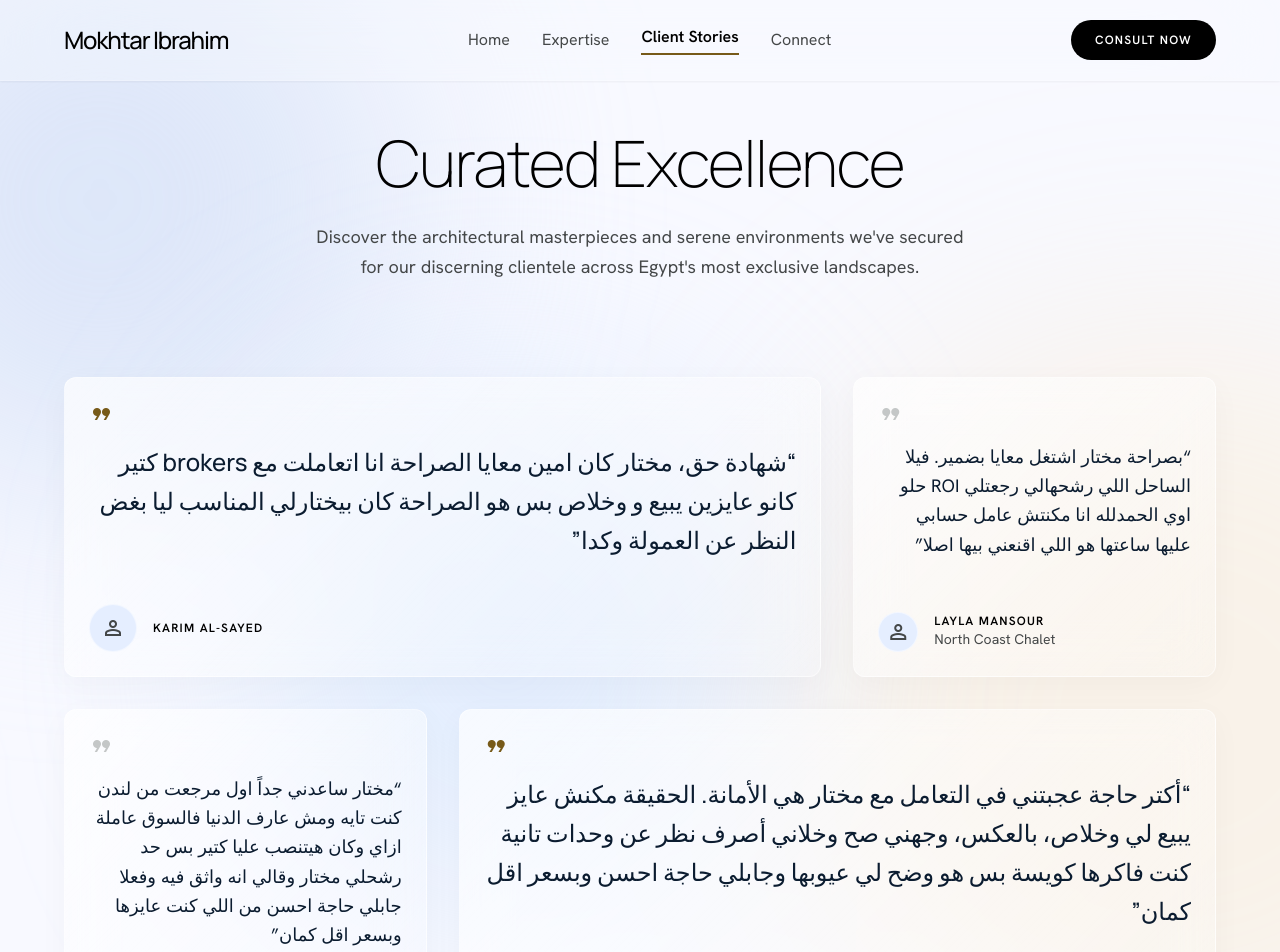
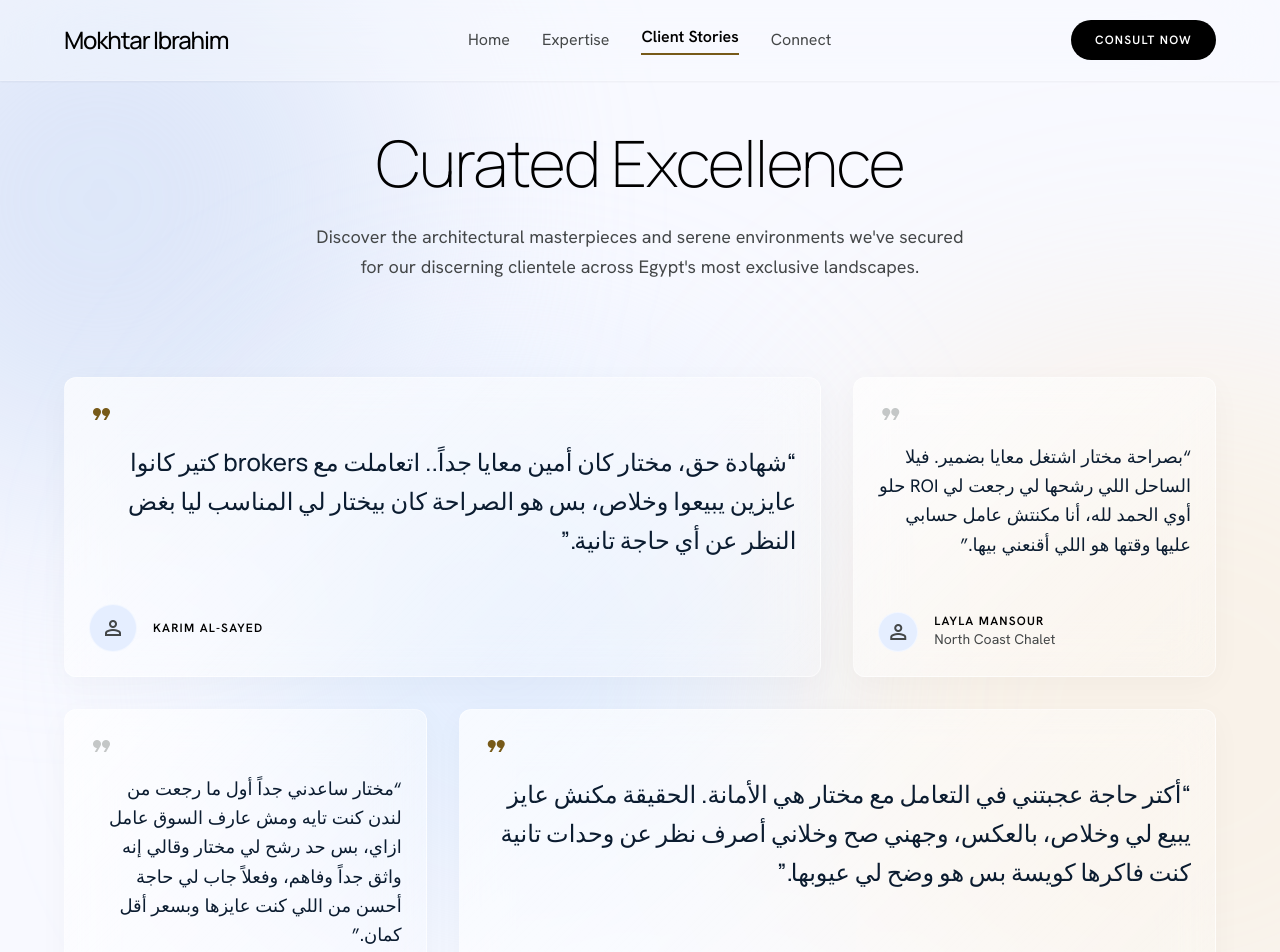
Before and after one commit to MokhtarIbrahim3/Real_estate, a Next.js app: page /client-stories in a window 1280 px wide. Shown: the top 952 px of the page. Built offline with nearby package versions, Linux system fonts and the light colour scheme.

Commit message:
Update home page and add favicon + assets

```diff
--- a/app/client-stories/page.tsx
+++ b/app/client-stories/page.tsx
@@ -8,15 +8,40 @@ export const metadata: Metadata = {
 };
 
 const testimonials = [
-  { id: 1, quote: "شهادة حق، مختار كان امين معايا الصراحة انا اتعاملت مع brokers كتير كانو عايزين يبيع و وخلاص بس هو الصراحة كان بيختارلي المناسب ليا بغض النظر عن العمولة وكدا", name: "Karim Al-Sayed", property: null, featured: true },
-  { id: 2, quote: "بصراحة مختار اشتغل معايا بضمير. فيلا الساحل اللي رشحهالي رجعتلي ROI حلو اوي الحمدلله انا مكنتش عامل حسابي عليها ساعتها هو اللي اقنعني بيها اصلا", name: "Layla Mansour", property: "North Coast Chalet", featured: false },
-  { id: 3, quote: "مختار ساعدني جداً اول مرجعت من لندن كنت تايه ومش عارف الدنيا فالسوق عاملة ازاي وكان هيتنصب عليا كتير بس حد رشحلي مختار وقالي انه واثق فيه وفعلا جابلي حاجة احسن من اللي كنت عايزها وبسعر اقل كمان", name: "Tariq Hassan", property: "Zamalek Penthouse", featured: false },
-  { id: 4, quote: "أكتر حاجة عجبتني في التعامل مع مختار هي الأمانة. الحقيقة مكنش عايز يبيع لي وخلاص، بالعكس، وجهني صح وخلاني أصرف نظر عن وحدات تانية كنت فاكرها كويسة بس هو وضح لي عيوبها وجابلي حاجة احسن وبسعر اقل كمان", name: "The Youssef Family", property: "Alexandria Estate", featured: true },
+  {
+    id: 1,
+    quote: "شهادة حق، مختار كان أمين معايا جداً.. اتعاملت مع brokers كتير كانوا عايزين يبيعوا وخلاص، بس هو الصراحة كان بيختار لي المناسب ليا بغض النظر عن أي حاجة تانية.",
+    name: "Karim Al-Sayed",
+    property: null,
+    featured: true
+  },
+  {
+    id: 2,
+    quote: "بصراحة مختار اشتغل معايا بضمير. فيلا الساحل اللي رشحها لي رجعت لي ROI حلو أوي الحمد لله، أنا مكنتش عامل حسابي عليها وقتها هو اللي أقنعني بيها.",
+    name: "Layla Mansour",
+    property: "North Coast Chalet",
+    featured: false
+  },
+  {
+    id: 3,
+    quote: "مختار ساعدني جداً أول ما رجعت من لندن كنت تايه ومش عارف السوق عامل ازاي، بس حد رشح لي مختار وقالي إنه واثق جداً وفاهم، وفعلاً جاب لي حاجة أحسن من اللي كنت عايزها وبسعر أقل كمان.",
+    name: "Tariq Hassan",
+    property: "Zamalek Penthouse",
+    featured: false
+  },
+  {
+    id: 4,
+    quote: "أكتر حاجة عجبتني في التعامل مع مختار هي الأمانة. الحقيقة مكنش عايز يبيع لي وخلاص، بالعكس، وجهني صح وخلاني أصرف نظر عن وحدات تانية كنت فاكرها كويسة بس هو وضح لي عيوبها.",
+    name: "The Youssef Family",
+    property: "Alexandria Estate",
+    featured: true
+  },
 ];
 
 export default function ClientStoriesPage() {
   return (
     <>
+      {/* الخلفيات الملونة (Blur effect) */}
       <div className="fixed w-[600px] h-[600px] rounded-full top-[-100px] left-[-200px] z-[-1] pointer-events-none" style={{ background: "rgba(203,219,245,0.6)", filter: "blur(120px)" }} />
       <div className="fixed w-[800px] h-[800px] rounded-full top-[40%] right-[-300px] z-[-1] pointer-events-none" style={{ background: "rgba(255,222,165,0.24)", filter: "blur(120px)" }} />
       <div className="fixed w-[500px] h-[500px] rounded-full bottom-[-100px] left-[20%] z-[-1] pointer-events-none" style={{ background: "rgba(211,228,254,0.6)", filter: "blur(120px)" }} />
--- a/app/connect/page.tsx
+++ b/app/connect/page.tsx
@@ -24,7 +24,7 @@ const contactMethods = [
     icon: "work",
     title: "LinkedIn",
     subtitle: "Professional network & insights.",
-    href: "https://www.linkedin.com/in/mokhtar-ibrahim-alex/",
+    href: "https://www.linkedin.com/in/mokhtar-ibrahim/", // تم تحديث الرابط لاسمك
   },
 ];
 
@@ -87,11 +87,10 @@ export default function ConnectPage() {
       {/* Background */}
       <div className="fixed inset-0 z-[-1] overflow-hidden pointer-events-none">
         <Image
-          src="https://lh3.googleusercontent.com/aida-public/AB6AXuDOxC9dZfgGZNR8S79g7vFKoRugReOF1WZ4IoGehFP62UluQg8yMbrfR0IGz1Gg60COfqM_mochmt9Ek-Q5Er4g47o4jFC-DFIu2JxYJyy--2CoVjHvDliYW38GSyQEuL61E2wCNr2pilOqhNY3oILs-56wkZe-5XcxsCsJKLHXOIsnY0PXn2RjP2IodFH-zK1F17g3elcsymWxNuz4P83t1XET-IKWcs4VI96SKC3i_IJA5MfAoHOLoc-OrnKj-tVHKjmkpeQckMWn"
+          src="/images/bg-hero.jpg"
           alt="Background"
           fill
-          className="object-cover opacity-[0.15] blur-[40px] scale-110"
-          unoptimized
+          className="object-cover opacity-[0.03] blur-[15px] scale-105"
         />
       </div>
 
@@ -111,7 +110,7 @@ export default function ConnectPage() {
           </h1>
 
           <p className="font-hanken text-[18px] leading-relaxed text-on-surface-variant max-w-xl">
-            Whether you seek a coastal sanctuary or an urban masterpiece, our advisory team is at your disposal.
+            Whether you seek a coastal sanctuary or an urban masterpiece, Mokhtar Ibrahim's advisory is at your disposal.
           </p>
         </section>
 
@@ -159,13 +158,11 @@ export default function ConnectPage() {
                     Inquiry Sent ✅
                   </h3>
                   <p className="text-on-surface-variant">
-                    We will contact you soon.
+                    Mokhtar will contact you soon.
                   </p>
                 </div>
               ) : (
                 <div className="flex flex-col gap-8">
-
-                  {/* First Name */}
                   <div className="flex flex-col gap-2">
                     <label className="text-xs font-semibold text-secondary uppercase tracking-widest">
                       First Name
@@ -179,7 +176,6 @@ export default function ConnectPage() {
                     />
                   </div>
 
-                  {/* Last Name */}
                   <div className="flex flex-col gap-2">
                     <label className="text-xs font-semibold text-secondary uppercase tracking-widest">
                       Last Name
@@ -193,7 +189,6 @@ export default function ConnectPage() {
                     />
                   </div>
 
-                  {/* Contact */}
                   <div className="flex flex-col gap-2">
                     <label className="text-xs font-semibold text-secondary uppercase tracking-widest">
                       Email or Phone
@@ -207,7 +202,6 @@ export default function ConnectPage() {
                     />
                   </div>
 
-                  {/* Interest */}
                   <div className="flex flex-col gap-2">
                     <label className="text-xs font-semibold text-secondary uppercase tracking-widest">
                       Area of Interest
@@ -226,7 +220,6 @@ export default function ConnectPage() {
                     </select>
                   </div>
 
-                  {/* Message */}
                   <div className="flex flex-col gap-2">
                     <label className="text-xs font-semibold text-secondary uppercase tracking-widest">
                       Message
@@ -241,7 +234,6 @@ export default function ConnectPage() {
                     />
                   </div>
 
-                  {/* Button */}
                   <button
                     onClick={handleSubmit}
                     disabled={loading}
@@ -249,12 +241,10 @@ export default function ConnectPage() {
                   >
                     {loading ? "Sending..." : "Send Inquiry"}
                   </button>
-
                 </div>
               )}
             </div>
           </div>
-
         </section>
       </main>
 
--- a/app/layout.tsx
+++ b/app/layout.tsx
@@ -14,7 +14,7 @@ export const metadata: Metadata = {
     "Cairo real estate",
     "Alexandria properties",
     "New Capital Egypt",
-    "Mokhtar Ibrahim",
+    "Mokhtar Ibrahim", // إعادة تعيين الكلمات المفتاحية لاسمك
   ],
   openGraph: {
     title: "Mokhtar Ibrahim | Luxury Real Estate Expert Egypt",
--- a/components/Footer.tsx
+++ b/components/Footer.tsx
@@ -5,6 +5,7 @@ export default function Footer() {
     <footer className="bg-surface-bright w-full border-t border-outline-variant/30 relative z-10">
       <div className="flex flex-col md:flex-row justify-between items-center py-12 px-mobile-margin md:px-container-padding w-full max-w-[1440px] mx-auto gap-6">
         <div className="flex flex-col items-center md:items-start">
+          {/* استعادة اسمك هنا */}
           <span className="font-manrope font-medium text-2xl text-primary mb-2">Mokhtar Ibrahim</span>
           <span className="font-hanken text-xs font-semibold tracking-widest text-primary/70 uppercase">
             © {new Date().getFullYear()} Real Estate Expert Egypt. Curated Excellence.
--- a/components/Navbar.tsx
+++ b/components/Navbar.tsx
@@ -18,6 +18,7 @@ export default function Navbar() {
   return (
     <nav className="fixed top-0 w-full z-50 bg-surface/40 backdrop-blur-xl border-b border-white/20 shadow-sm transition-all duration-500 hover:backdrop-blur-3xl">
       <div className="flex justify-between items-center px-mobile-margin md:px-container-padding h-20 w-full max-w-[1440px] mx-auto">
+        {/* تم استعادة اسمك هنا */}
         <Link href="/" className="font-manrope font-medium text-2xl tracking-tighter text-primary">
           Mokhtar Ibrahim
         </Link>
```
Also changed, not shown: app/page.tsx (+27 -17 lines).
